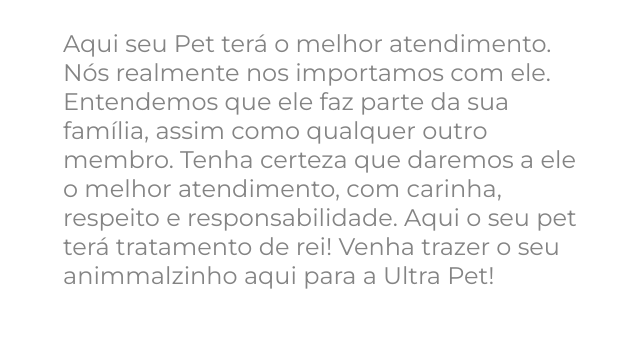
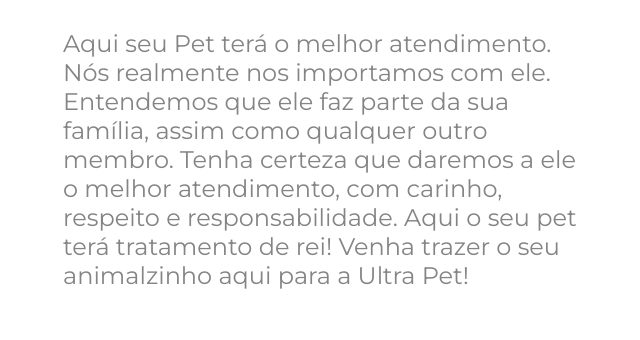
Before and after one commit to DevLucasSoares28/Ultra-Pet, a plain HTML site: page index.html in a window 1280 px wide. Shown: the part 929-1269 px from the top of the page, 23-663 px from the left. Drawn offline with Linux system fonts and the light colour scheme.

Commit message:
alteração no paragrafo

```diff
--- a/index.html
+++ b/index.html
@@ -25,7 +25,7 @@
     <section>
     <h1>Nós nos importamos!</h1>
     <h2>Aqui quem manda é o Pet.</h2>
-    <p>Aqui seu Pet terá o melhor atendimento. Nós realmente nos importamos com ele. Entendemos que ele faz parte da sua família, assim como qualquer outro membro. Tenha certeza que daremos a ele o melhor atendimento, com carinha, respeito e responsabilidade. Aqui o seu pet terá tratamento de rei! Venha trazer o seu animmalzinho aqui para a Ultra Pet! </p>
+    <p>Aqui seu Pet terá o melhor atendimento. Nós realmente nos importamos com ele. Entendemos que ele faz parte da sua família, assim como qualquer outro membro. Tenha certeza que daremos a ele o melhor atendimento, com carinho, respeito e responsabilidade. Aqui o seu pet terá tratamento de rei! Venha trazer o seu animalzinho aqui para a Ultra Pet! </p>
     <button class="button-main">Explore</button>
 
 </section>
```
